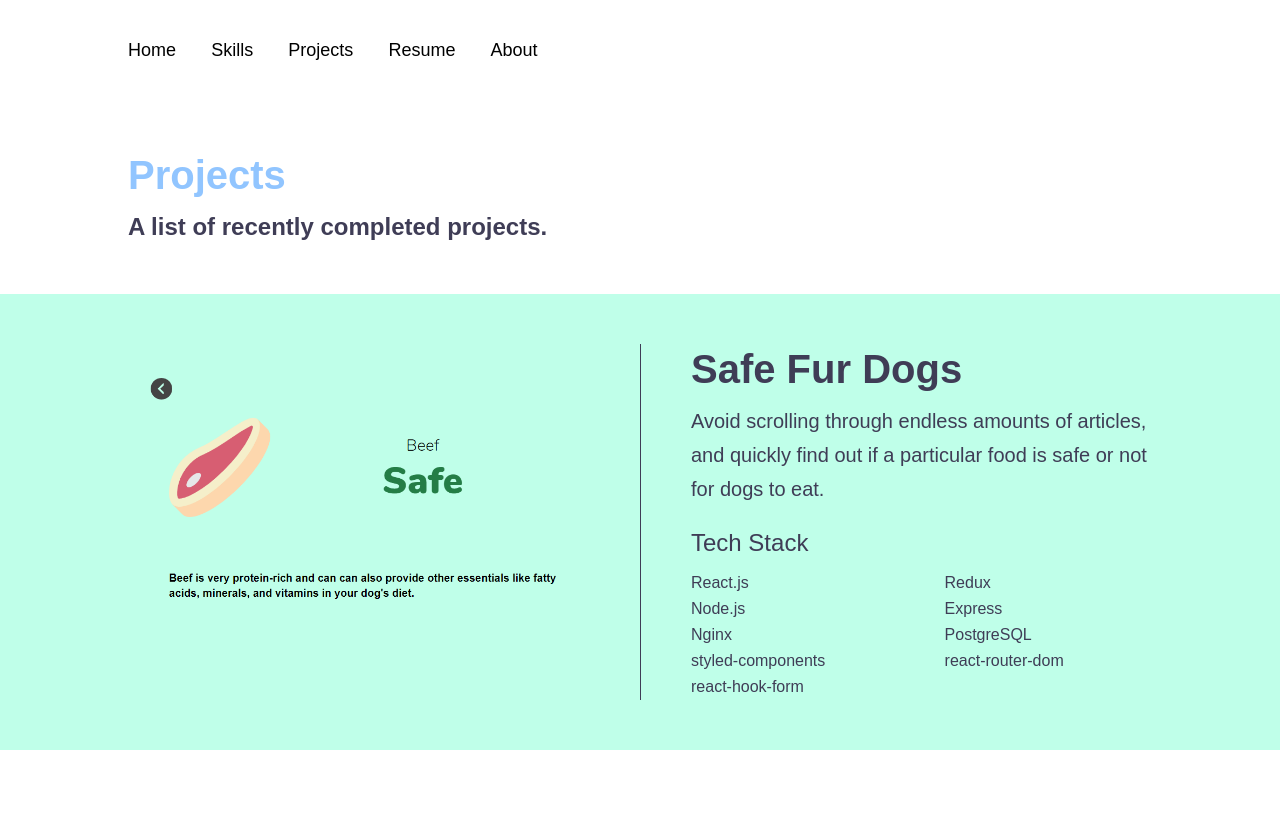
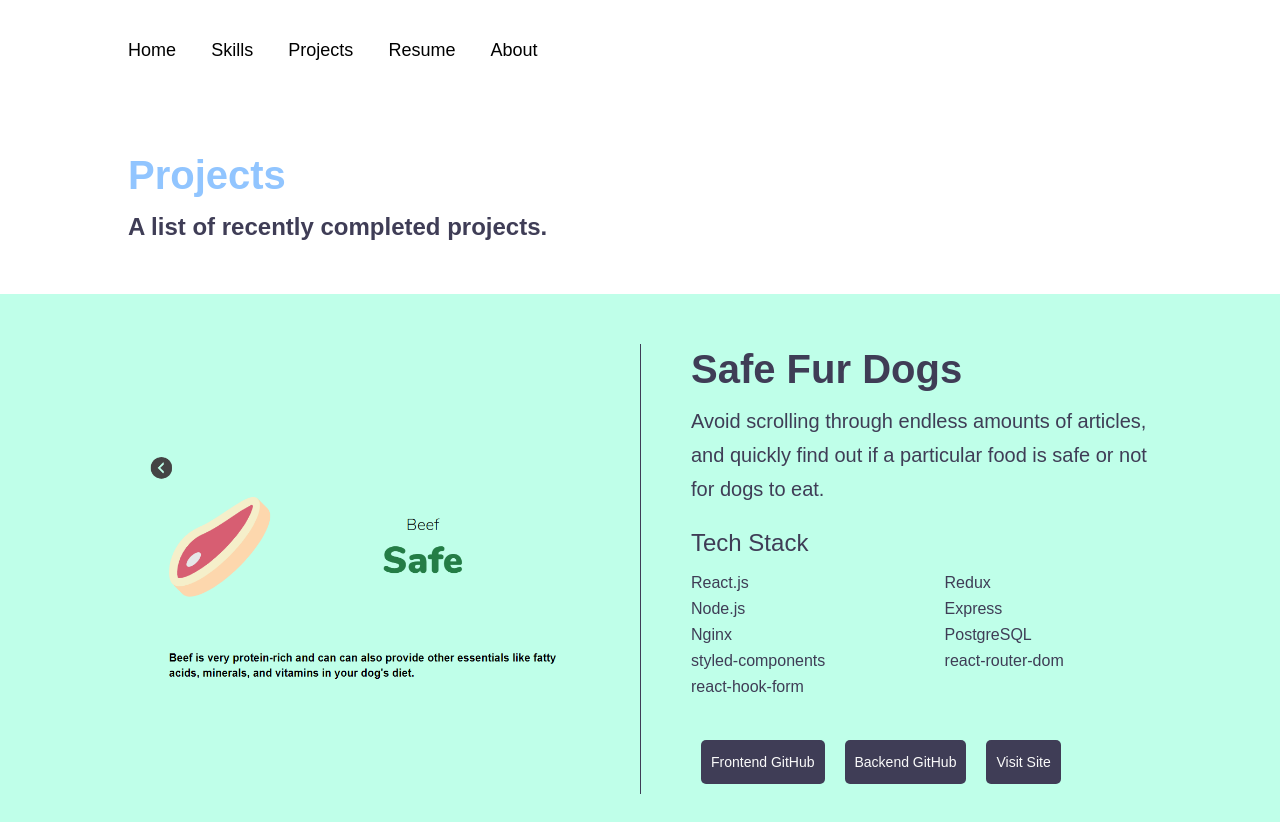
Before and after one commit to alex-lc/portfolio, a React (Create React App) app: page /projects in a window 1280 px wide. Shown: the top 822 px of the page. Before the commit the page ends 800 px from the top, so only its background shows below. Built offline with nearby package versions, Linux system fonts and the light colour scheme.

Commit message:
Safe Fur Dogs added

```diff
--- a/src/components/projects/SafeFurDogs.js
+++ b/src/components/projects/SafeFurDogs.js
@@ -4,7 +4,7 @@ import React from 'react';
 import SFDPreview from '../../assets/PreviewSFD.PNG';
 
 /* styles */
-import { Container, InnerContainer, ProjectContainer, ProjectTitle, ProjectDescription, ProjectHeading, TechStack } from '../../styles';
+import { Container, InnerContainer, ProjectContainer, ProjectTitle, ProjectDescription, ProjectHeading, TechStack, ProjectControls, ProjectButton } from '../../styles';
 
 export default function SafeFurDogs() {
     return (
@@ -34,6 +34,12 @@ export default function SafeFurDogs() {
                             <p>react-router-dom</p>
                             <p>react-hook-form</p>
                         </TechStack>
+
+                        <ProjectControls>
+                            <ProjectButton><a target="_blank" rel="noopener noreferrer" href="https://github.com/sq-int/safe-fur-dogs">Frontend GitHub</a></ProjectButton>
+                            <ProjectButton><a target="_blank" rel="noopener noreferrer" href="https://github.com/sq-int/safe-fur-dogs-be">Backend GitHub</a></ProjectButton>
+                            <ProjectButton><a target="_blank" rel="noopener noreferrer" href="https://safefurdogs.com">Visit Site</a></ProjectButton>
+                        </ProjectControls>
                     </div>
                 </ProjectContainer>
             </InnerContainer>
--- a/src/styles/index.js
+++ b/src/styles/index.js
@@ -4,7 +4,7 @@ import { animated } from 'react-spring';
 import { H1, H2, Tagline, LargeP } from './typography';
 import { Hero, HeroInfo, Social, SocialIcon, NavContainer, Nav } from './landing';
 import { BackgroundSplash, SkillContainer, Skill } from './skills';
-import { ProjectContainer, ProjectTitle, ProjectDescription, ProjectHeading, TechStack } from './projects';
+import { ProjectContainer, ProjectTitle, ProjectDescription, ProjectHeading, TechStack, ProjectControls, ProjectButton } from './projects';
 
 /* structural components */
 export const Container = styled(animated.div)`
@@ -22,5 +22,5 @@ export const InnerContainer = styled.div`
 /* export all styles */
 export {
     H1, H2, LargeP, Hero, HeroInfo, Tagline, Social, SocialIcon, NavContainer, Nav, BackgroundSplash, SkillContainer, Skill,
-    ProjectContainer, ProjectTitle, ProjectDescription, ProjectHeading, TechStack
+    ProjectContainer, ProjectTitle, ProjectDescription, ProjectHeading, TechStack, ProjectButton, ProjectControls
 };
--- a/src/styles/projects.js
+++ b/src/styles/projects.js
@@ -10,6 +10,9 @@ export const ProjectContainer = styled.div`
     .project-preview {
         width: 50%;
         padding-right: 5rem;
+        display: flex;
+        align-items: center;
+        justify-content: center;
 
         img {
             width: 100%;
@@ -61,3 +64,31 @@ export const TechStack = styled.div`
         font-weight: 300;
     }
 `;
+
+export const ProjectControls = styled.div`
+    width: 100%;
+    display: flex;
+    margin-top: 3rem;
+`;
+
+export const ProjectButton = styled.button`
+    width: auto;
+    background: #3F3D56;
+    color: #fafafa;
+    padding: 1rem;
+    margin: 1rem;
+    border: none;
+    border-radius: 0.5rem;
+    font-size: 1.4rem;
+    font-weight: 300;
+    line-height: 2.4rem;
+
+    &:hover {
+        cursor: pointer;
+    }
+
+    a {
+        color: #fafafa;
+        text-decoration: none;
+    }
+`;
```
